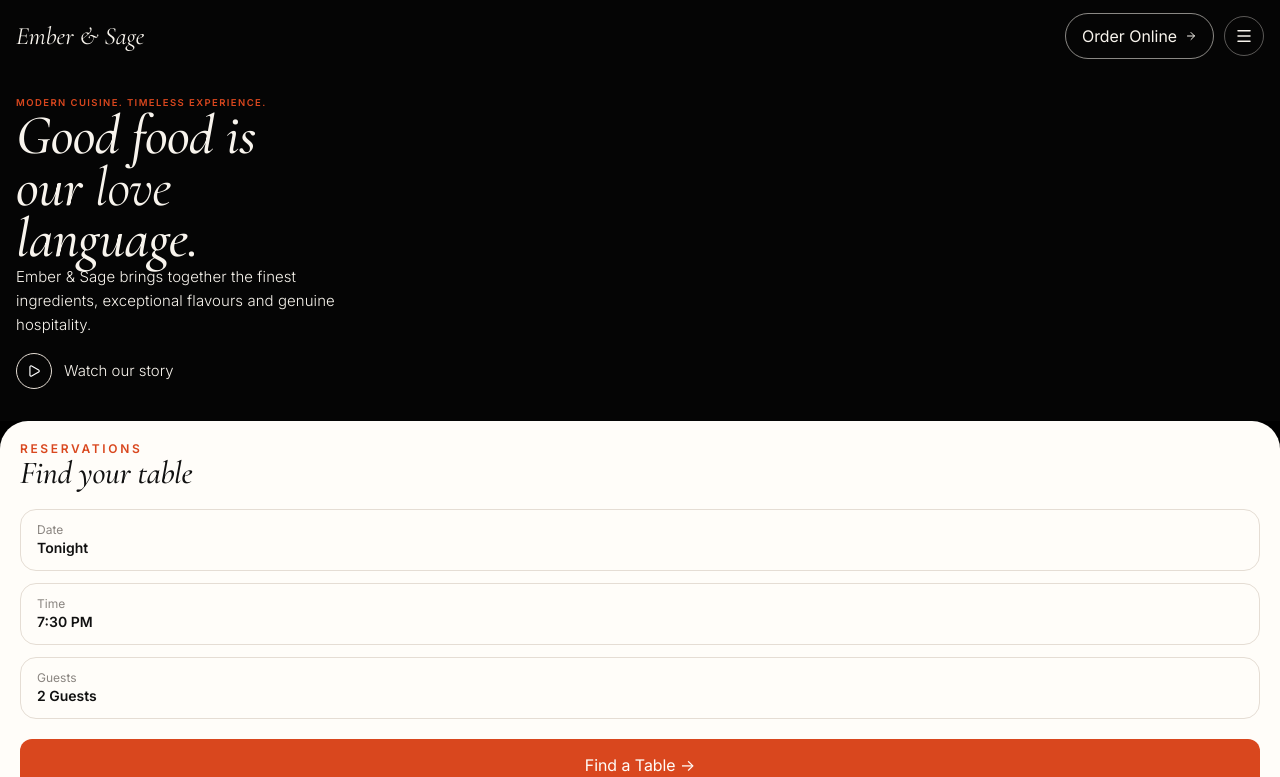
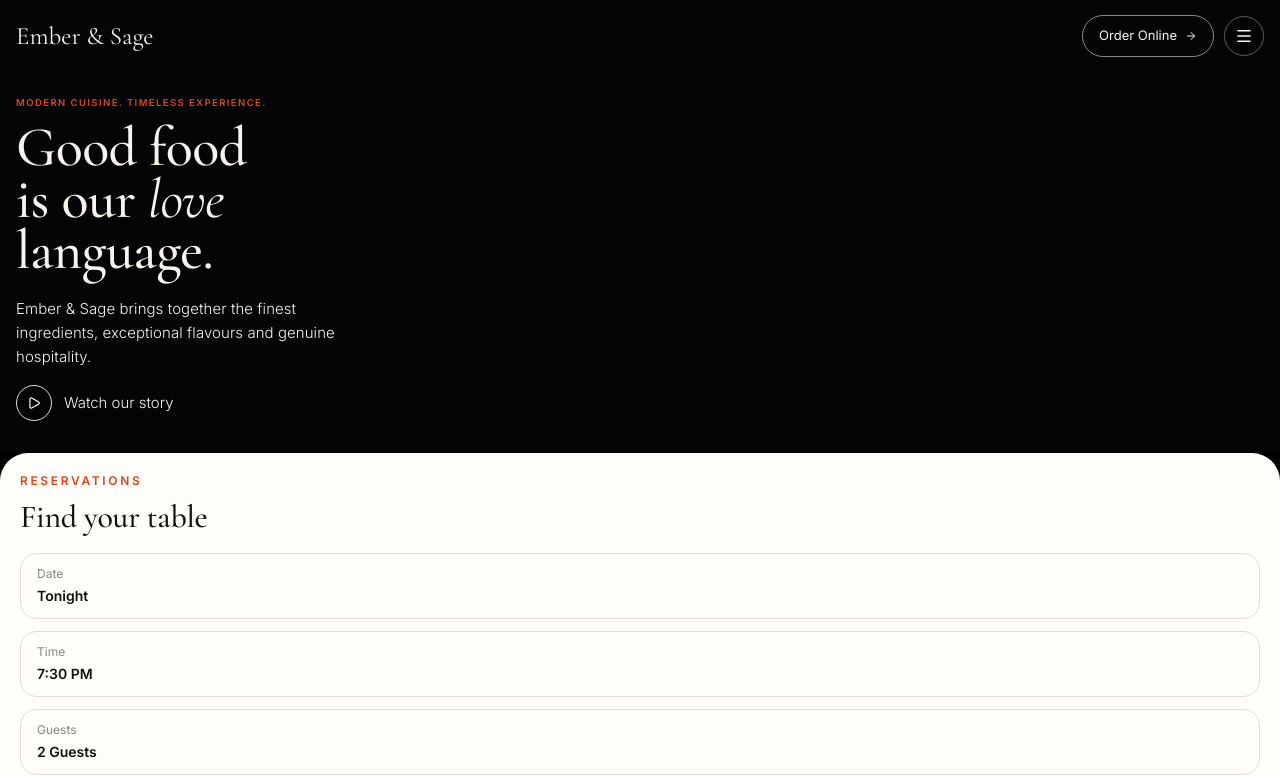
Before and after one commit to Davemafy/Ember-And-Sage, a React (Vite) app: page / in a window 1280 px wide. Shown: the top 777 px of the page. Built offline with nearby package versions, Linux system fonts and the light colour scheme.

Commit message:
Update index.css

```diff
--- a/src/index.css
+++ b/src/index.css
@@ -16,7 +16,7 @@
   font-family: "Cormorant Garamond";
   src: url("./assets/font/cormorant-garamond-italic.ttf") format("truetype");
   font-weight: 100 900;
-  font-style: normal;
+  font-style: italic;
   font-display: swap;
 }
 
@@ -37,9 +37,6 @@
   font-display: swap;
 }
 
-/* ==========================================================================
-   2. TAILWIND V4 THEME CONFIGURATION
-   ========================================================================== */
 @theme {
   --font-serif: "Cormorant Garamond", serif;
   --font-sans: "Inter", system-ui, -apple-system, BlinkMacSystemFont, "Segoe UI", sans-serif;
@@ -60,52 +57,22 @@
   --color-success-soft-green: #eaf4ea;
 }
 
-/* ==========================================================================
-   3. GLOBAL BASE STYLES & CUSTOM UTILITIES
-   ========================================================================== */
-* {
-  box-sizing: border-box;
-}
-
 html {
   scroll-behavior: smooth;
 }
 
 body {
-  margin: 0;
   @apply font-sans bg-warm-ivory text-text-primary;
   -webkit-font-smoothing: antialiased;
   text-rendering: optimizeLegibility;
 }
 
 h1, h2, h3, h4 {
-  margin: 0;
   font-weight: 500;
   letter-spacing: -0.01em;
   @apply font-serif;
 }
 
-p {
-  margin: 0;
-}
-
-button, input, textarea, select {
-  font: inherit;
-}
-
-button {
-  cursor: pointer;
-}
-
-a {
-  color: inherit;
-  text-decoration: none;
-}
-
-img {
-  display: block;
-  max-width: 100%;
-}
 
 .serif {
   @apply font-serif;
```
